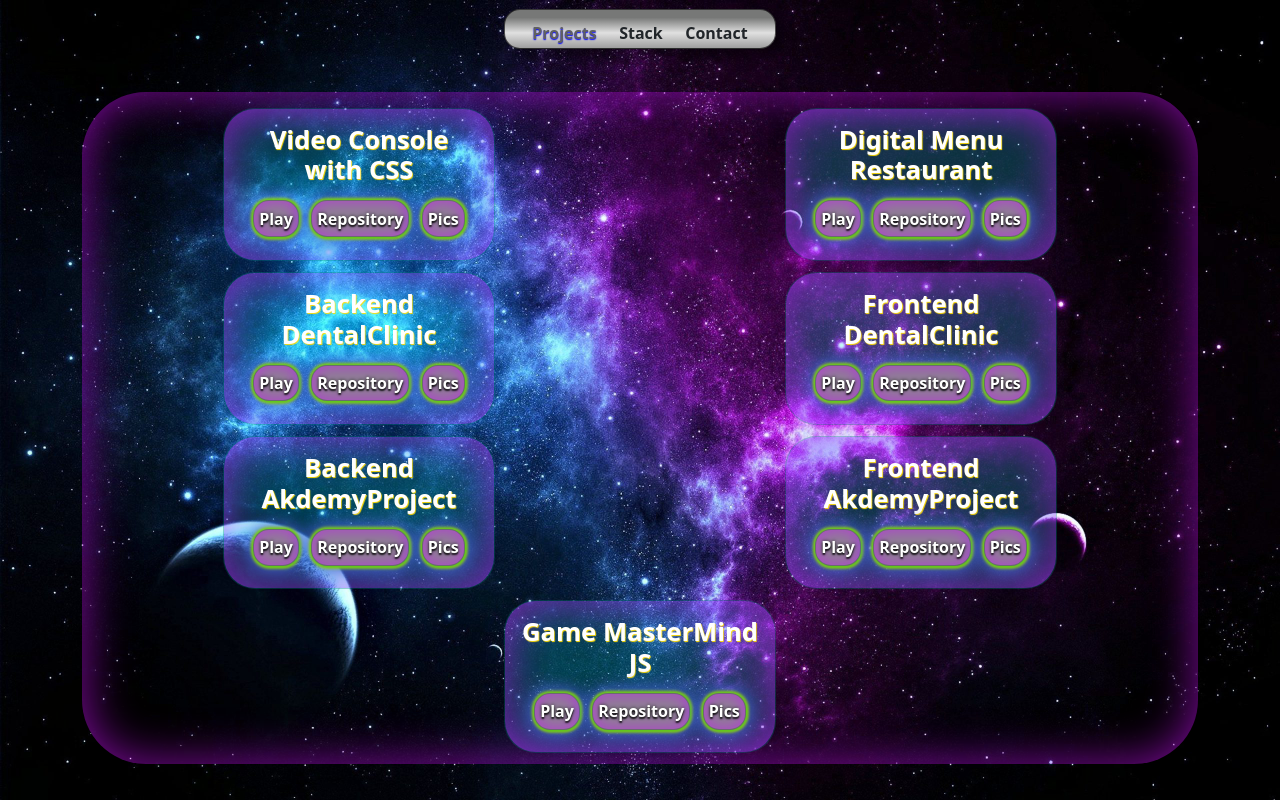
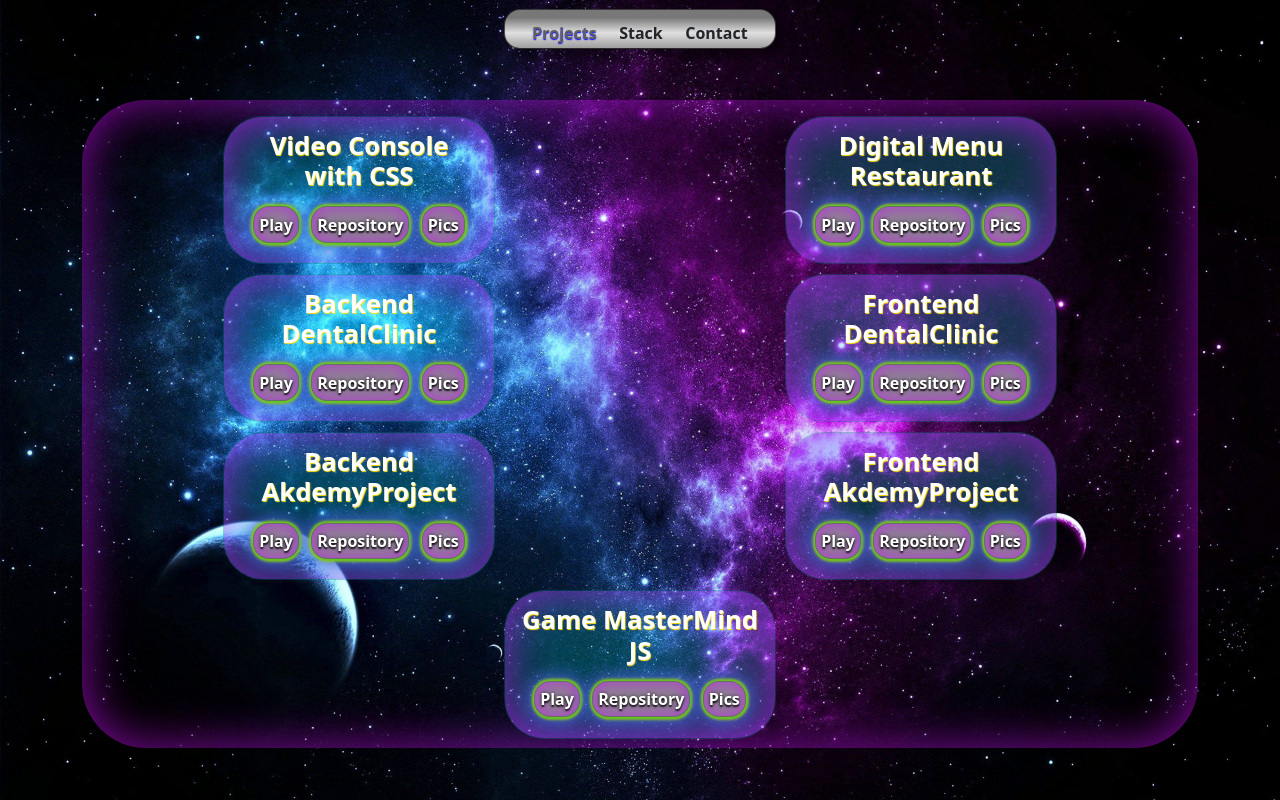
Before and after one commit to jorgelmartin/Portfolio-JLML, a React (Vite) app: page /projects in a window 1280 px wide. Built offline with nearby package versions, Linux system fonts and the light colour scheme.

Commit message:
Fix: padding projects cards

```diff
--- a/src/components/Project/Project.jsx
+++ b/src/components/Project/Project.jsx
@@ -36,9 +36,9 @@ export const Project = ({ title, description, images, gitHubLink, playLink }) =>
             <Card className="mt-2 projectCards"
                 style={{
                     maxWidth: '22em',
-                    padding: '1em',
-                    margin: '0.2em',
-                    borderRadius: '2em'
+                    padding: '0.86em',
+                    margin: '0.1em',
+                    borderRadius: '2.5em'
                 }}>
                 <h5 style={{
                     fontSize: '1.6em',
--- a/src/containers/Projects/Projects.css
+++ b/src/containers/Projects/Projects.css
@@ -1,5 +1,5 @@
 .containerProjects {
-  margin-top: 3.5em;
+  margin-top: 3em;
   text-align: center;
   box-shadow: inset 0 0 3em rgba(207, 16, 255, 0.638);
   padding: 0.5em;
```
